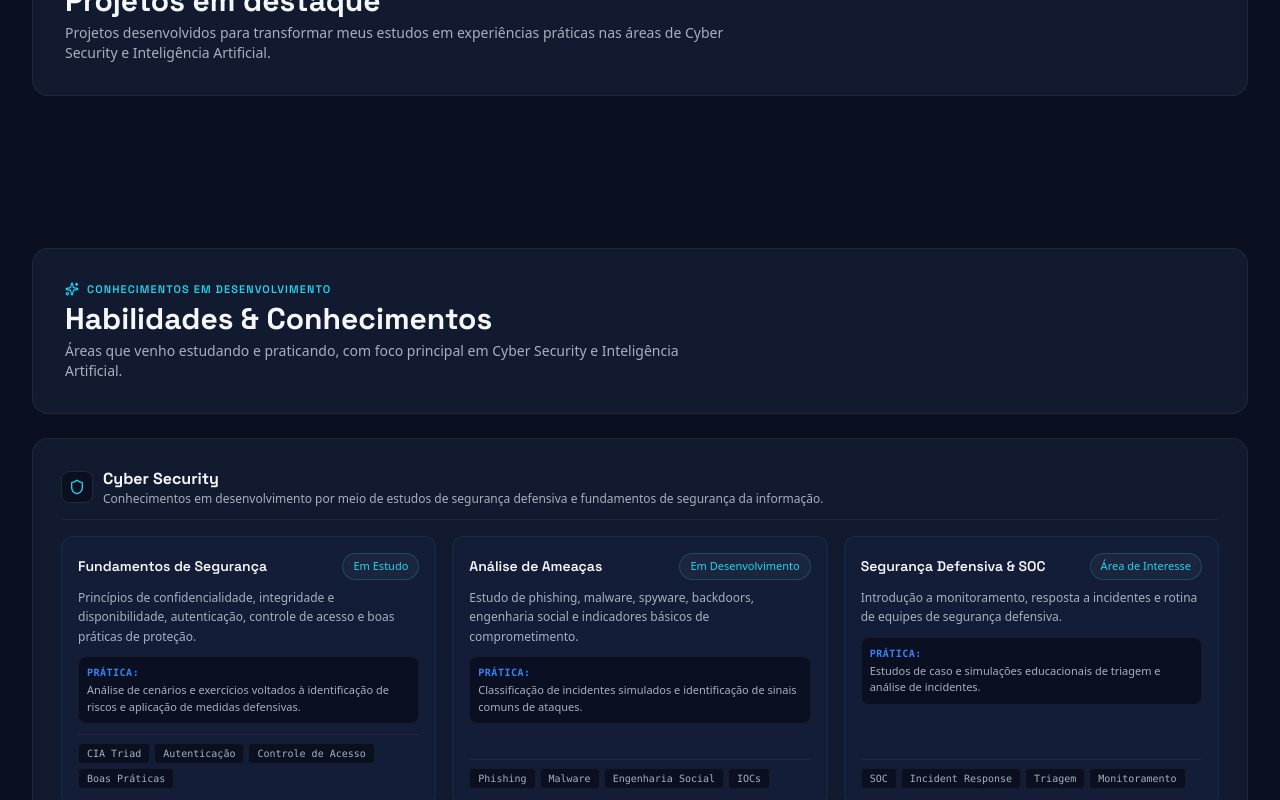
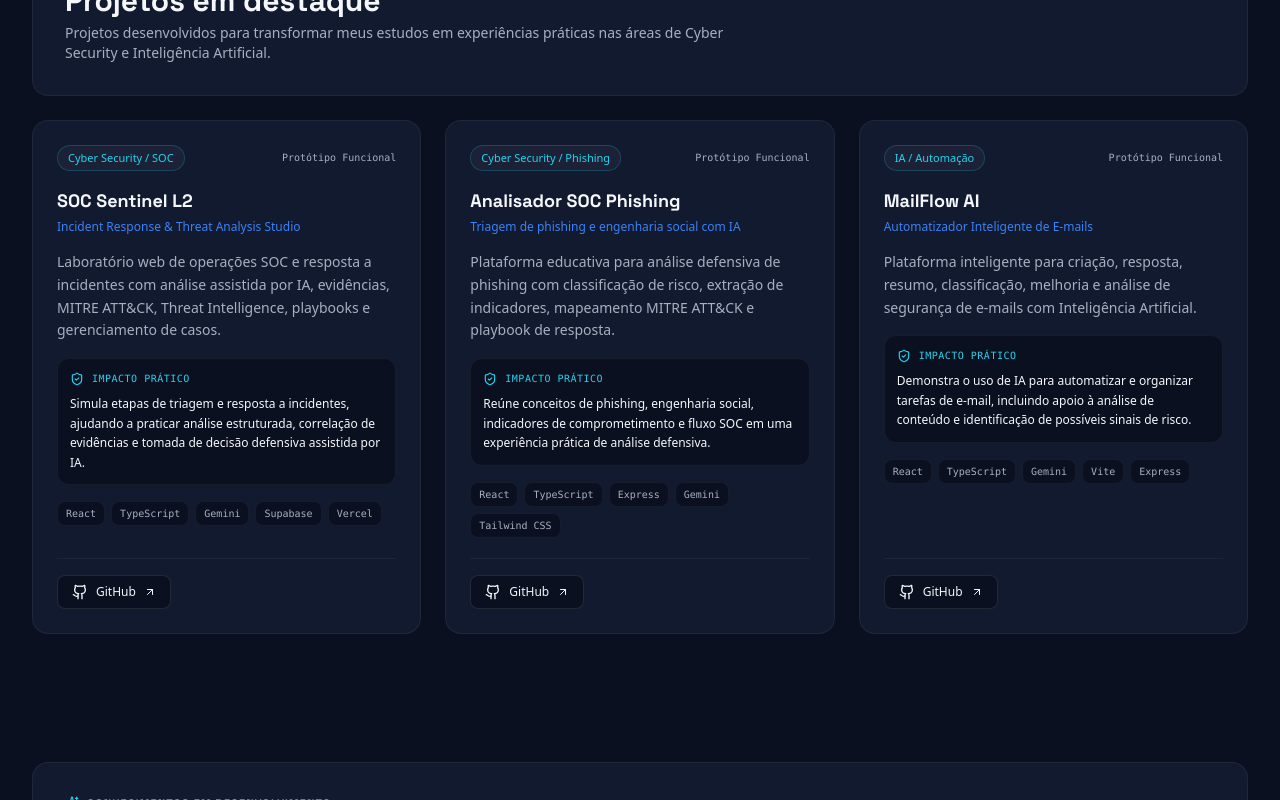
Before and after one commit to glaydsonaraujo25-cloud/Portfolio-me, a React (Vite) app: page / in a window 1280 px wide. Shown: the part 1520-2320 px from the top of the page. Built offline with nearby package versions, Linux system fonts and the light colour scheme.

Commit message:
Adiciona projetos do GitHub ao portfólio

```diff
--- a/src/data/portfolioData.ts
+++ b/src/data/portfolioData.ts
@@ -109,7 +109,53 @@ export const SKILL_CATEGORIES: SkillCategory[] = [
   }
 ];
 
-export const PROJECTS: Project[] = [];
+export const PROJECTS: Project[] = [
+  {
+    id: 'soc-sentinel-l2',
+    title: 'SOC Sentinel L2',
+    subtitle: 'Incident Response & Threat Analysis Studio',
+    category: 'security',
+    categoryLabel: 'Cyber Security / SOC',
+    description: 'Laboratório web de operações SOC e resposta a incidentes com análise assistida por IA, evidências, MITRE ATT&CK, Threat Intelligence, playbooks e gerenciamento de casos.',
+    longDescription: 'Projeto educacional que simula um ambiente de análise de incidentes de nível SOC L2, combinando IA com fluxos defensivos e organização estruturada de evidências.',
+    architecture: ['React no frontend', 'API serverless', 'Google Gemini', 'Supabase opcional', 'Integrações de Threat Intelligence'],
+    features: ['Risk e Confidence Score', 'Extração de IOCs', 'MITRE ATT&CK', 'Playbooks', 'Case Management', 'Dashboard SOC'],
+    techStack: ['React', 'TypeScript', 'Gemini', 'Supabase', 'Vercel'],
+    status: 'Protótipo Funcional',
+    githubUrl: 'https://github.com/glaydsonaraujo25-cloud/SOC-Sentinel-L2---Incident-Response-Analysis-Studio',
+    practicalSecurityOrAIImpact: 'Simula etapas de triagem e resposta a incidentes, ajudando a praticar análise estruturada, correlação de evidências e tomada de decisão defensiva assistida por IA.'
+  },
+  {
+    id: 'analisador-soc-phishing',
+    title: 'Analisador SOC Phishing',
+    subtitle: 'Triagem de phishing e engenharia social com IA',
+    category: 'security',
+    categoryLabel: 'Cyber Security / Phishing',
+    description: 'Plataforma educativa para análise defensiva de phishing com classificação de risco, extração de indicadores, mapeamento MITRE ATT&CK e playbook de resposta.',
+    longDescription: 'Ferramenta voltada ao treinamento de triagem de mensagens suspeitas e engenharia social, utilizando IA para apoiar a classificação e organização das evidências.',
+    architecture: ['React', 'Backend Express', 'Google Gemini', 'Análise local de URLs e evidências'],
+    features: ['Phishing Risk Score', 'Case ID', 'Extração de IOCs', 'MITRE ATT&CK', 'Histórico', 'Parecer técnico'],
+    techStack: ['React', 'TypeScript', 'Express', 'Gemini', 'Tailwind CSS'],
+    status: 'Protótipo Funcional',
+    githubUrl: 'https://github.com/glaydsonaraujo25-cloud/Analisador-SOC-Phishing',
+    practicalSecurityOrAIImpact: 'Reúne conceitos de phishing, engenharia social, indicadores de comprometimento e fluxo SOC em uma experiência prática de análise defensiva.'
+  },
+  {
+    id: 'mailflow-ai',
+    title: 'MailFlow AI',
+    subtitle: 'Automatizador Inteligente de E-mails',
+    category: 'automation',
+    categoryLabel: 'IA / Automação',
+    description: 'Plataforma inteligente para criação, resposta, resumo, classificação, melhoria e análise de segurança de e-mails com Inteligência Artificial.',
+    longDescription: 'Projeto criado para explorar aplicações práticas de IA no fluxo de comunicação por e-mail, reunindo produtividade, organização e análise assistida.',
+    architecture: ['Interface web', 'Backend', 'Integração com Google Gemini', 'Processamento de conteúdo de e-mails'],
+    features: ['Criação de e-mails', 'Respostas assistidas', 'Resumo', 'Classificação', 'Melhoria de texto', 'Análise de segurança'],
+    techStack: ['React', 'TypeScript', 'Gemini', 'Vite', 'Express'],
+    status: 'Protótipo Funcional',
+    githubUrl: 'https://github.com/glaydsonaraujo25-cloud/MailFlow-AI',
+    practicalSecurityOrAIImpact: 'Demonstra o uso de IA para automatizar e organizar tarefas de e-mail, incluindo apoio à análise de conteúdo e identificação de possíveis sinais de risco.'
+  }
+];
 
 export const LEARNING_TIMELINE: TimelineMilestone[] = [
   {
```
